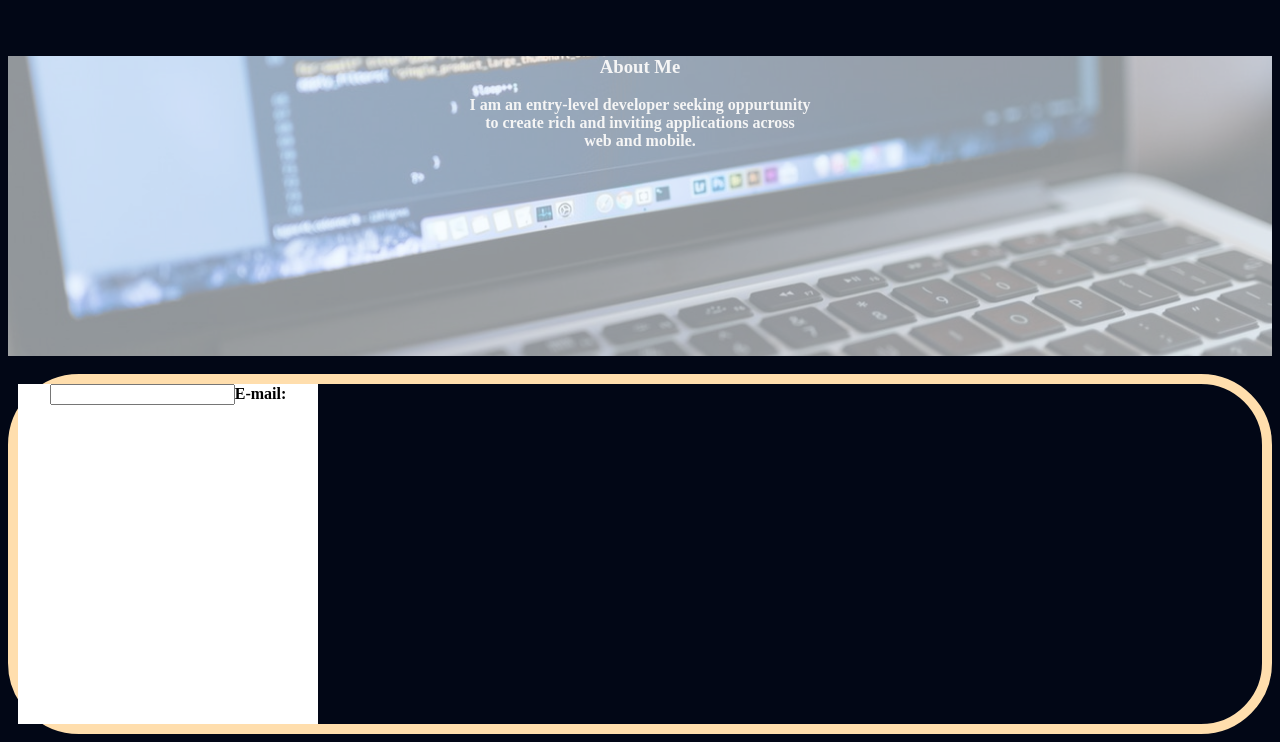
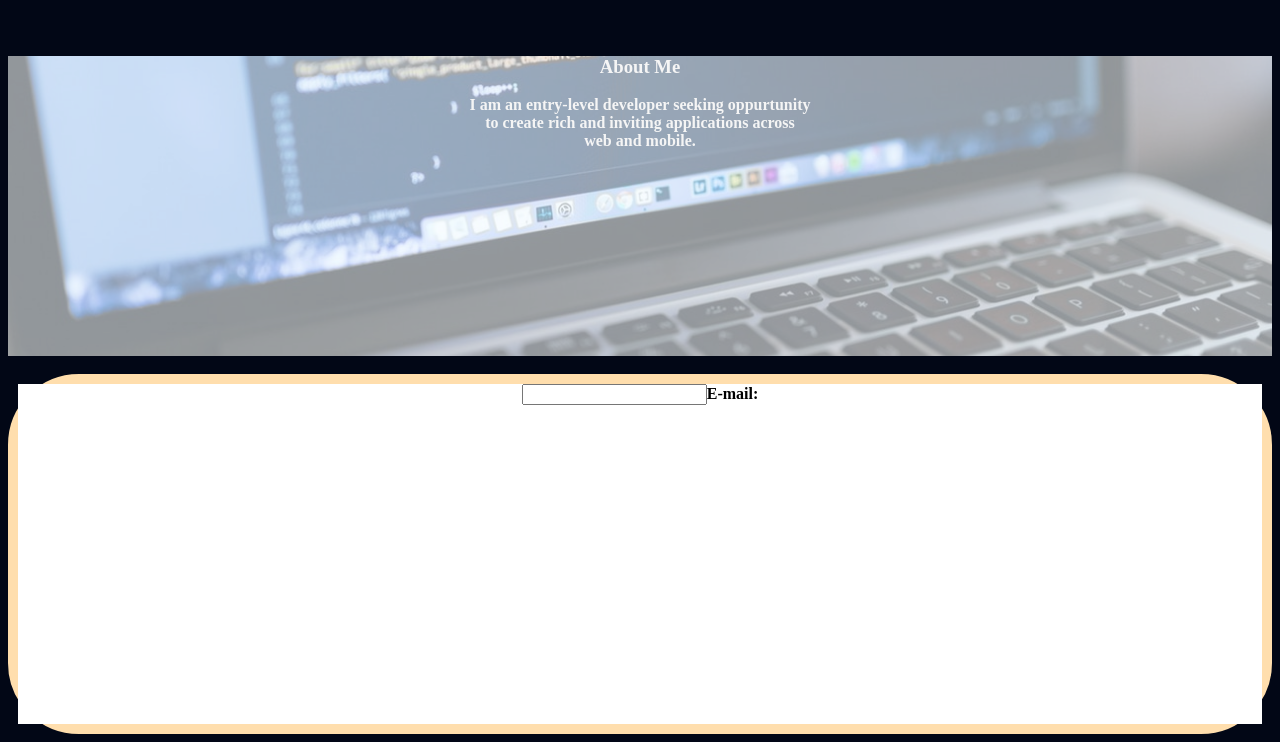
Before and after one commit to geraldthedev/Project2.0, a website: page index.html in a window 1280 px wide. Shown: the part 61-803 px from the top of the page. Drawn offline with nearby package versions, Linux system fonts and the light colour scheme; some packages are replaced by stand-ins of ours.

Commit message:
css fixing

```diff
--- a/working.css
+++ b/working.css
@@ -14,7 +14,7 @@
 
 #message{
     background-color:white;
-    width:300px;
+    width:auto;
     font-weight:600;
     text-align:center;
     height:340px;
```
